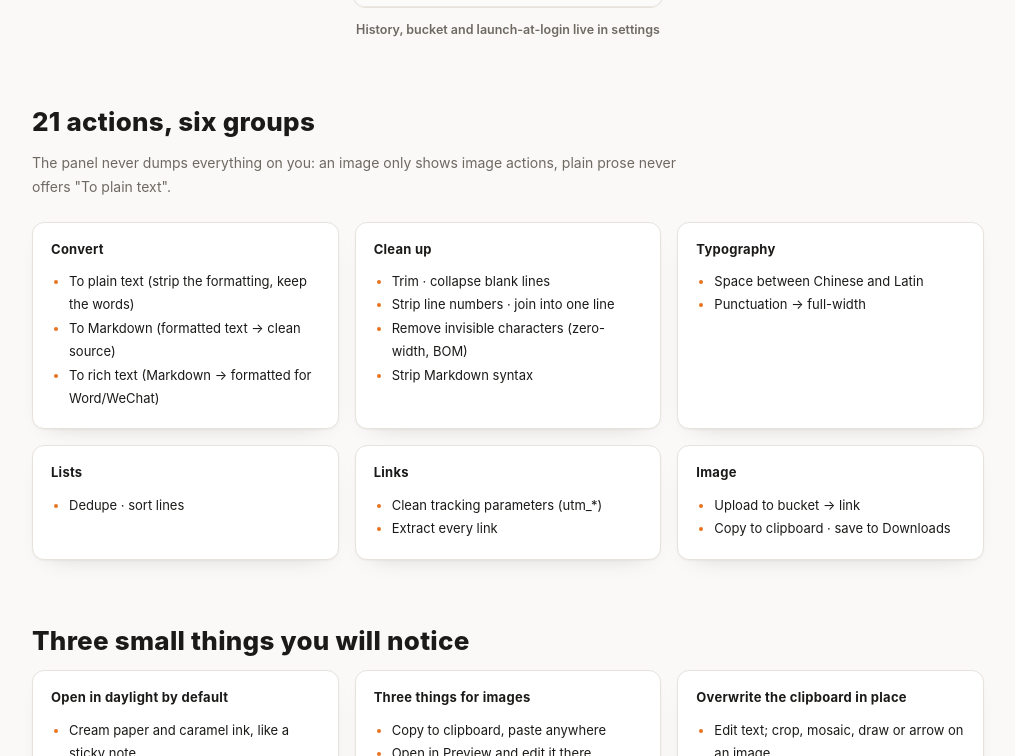
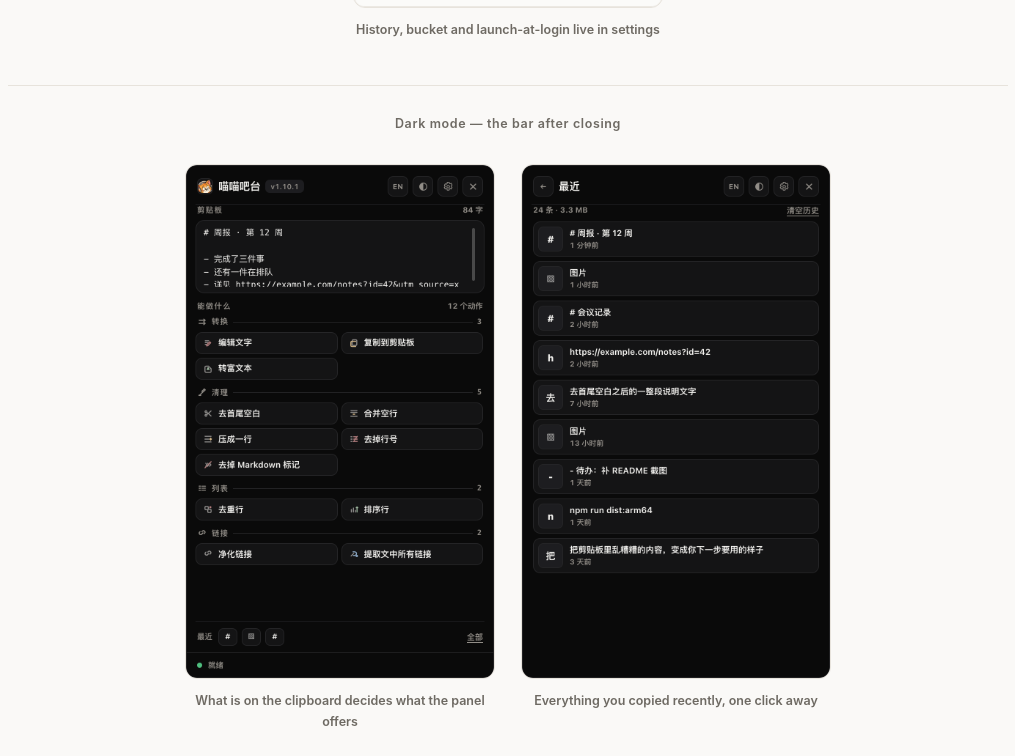
Before and after one commit to onblog/BlogHelper, a website: page site/public/index.html in a window 1280 px wide. Shown: the part 1697-2453 px from the top of the page, without its empty margins (132-1147 px from the left). Drawn offline with Linux system fonts and the light colour scheme; no server answers.

Commit message:
docs: add dark-mode screenshots to the readme and the site
- shoot-panels now writes panel-*-dark.png alongside the light set
- english readme gets a dark-mode section; chinese readme gets a screenshots
  section with both themes
- the site shows a second screenshot row for dark mode, with bilingual label

```diff
--- a/site/public/app.js
+++ b/site/public/app.js
@@ -42,6 +42,7 @@ const dict = {
     'shots.main': '剪贴板里是什么，就列出能变成什么',
     'shots.history': '最近复制过的东西，点一下就回去',
     'shots.settings': '历史、图床、开机启动，都在设置里',
+    'shots.darkLabel': '深色模式 · 打烊后的喵喵吧台',
     'details.title': '三个顺手的小细节',
     'details.themeTitle': '默认白天营业',
     'details.theme1': '奶油纸 + 焦糖墨，点开像张便签',
@@ -143,6 +144,7 @@ const dict = {
     'shots.main': 'What is on the clipboard decides what the panel offers',
     'shots.history': 'Everything you copied recently, one click away',
     'shots.settings': 'History, bucket and launch-at-login live in settings',
+    'shots.darkLabel': 'Dark mode — the bar after closing',
     'details.title': 'Three small things you will notice',
     'details.themeTitle': 'Open in daylight by default',
     'details.theme1': 'Cream paper and caramel ink, like a sticky note',
--- a/site/public/index.html
+++ b/site/public/index.html
@@ -91,7 +91,24 @@
         <figure>
           <img src="/assets/panel-settings.png?v=2" alt="设置" width="420" height="700" />
           <figcaption data-i18n="shots.settings">历史、图床、开机启动，都在设置里</figcaption>
-        </figure>      </section>
+        </figure>
+      </section>
+
+      <section class="shots shots--dark">
+        <p class="shots__label" data-i18n="shots.darkLabel">深色模式 · 打烊后的喵喵吧台</p>
+        <figure>
+          <img src="/assets/panel-main-dark.png?v=1" alt="喵喵吧台 深色面板" width="420" height="700" />
+          <figcaption data-i18n="shots.main">剪贴板里是什么，就列出能变成什么</figcaption>
+        </figure>
+        <figure>
+          <img src="/assets/panel-history-dark.png?v=1" alt="深色历史记录" width="420" height="700" />
+          <figcaption data-i18n="shots.history">最近复制过的东西，点一下就回去</figcaption>
+        </figure>
+        <figure>
+          <img src="/assets/panel-settings-dark.png?v=1" alt="深色设置" width="420" height="700" />
+          <figcaption data-i18n="shots.settings">历史、图床、开机启动，都在设置里</figcaption>
+        </figure>
+      </section>
 
       <section class="block" id="actions">
         <h2 data-i18n="actions.title">21 个动作，六个分组</h2>
--- a/site/public/styles.css
+++ b/site/public/styles.css
@@ -374,6 +374,22 @@ a.btn {
 .shots img:hover {
   transform: translateY(-3px);
   box-shadow: var(--drop-lg);
+}
+
+.shots--dark {
+  margin-top: 44px;
+  padding-top: 28px;
+  border-top: 1px solid var(--line);
+}
+
+.shots__label {
+  flex: 0 0 100%;
+  margin: 0 0 4px;
+  color: var(--ink-soft);
+  font-size: 12.5px;
+  font-weight: 600;
+  letter-spacing: 0.05em;
+  text-align: center;
 }
 
 .shots figcaption {
```
Also changed, not shown: README.zh-CN.md (+16 -0 lines), tools/shoot-panels.cjs (+5 -3 lines), README.md, docs/screenshots/panel-history-dark.png (added), docs/screenshots/panel-main-dark.png (added), docs/screenshots/panel-settings-dark.png (added), site/public/assets/panel-history-dark.png (added), site/public/assets/panel-main-dark.png (added), site/public/assets/panel-settings-dark.png (added).
